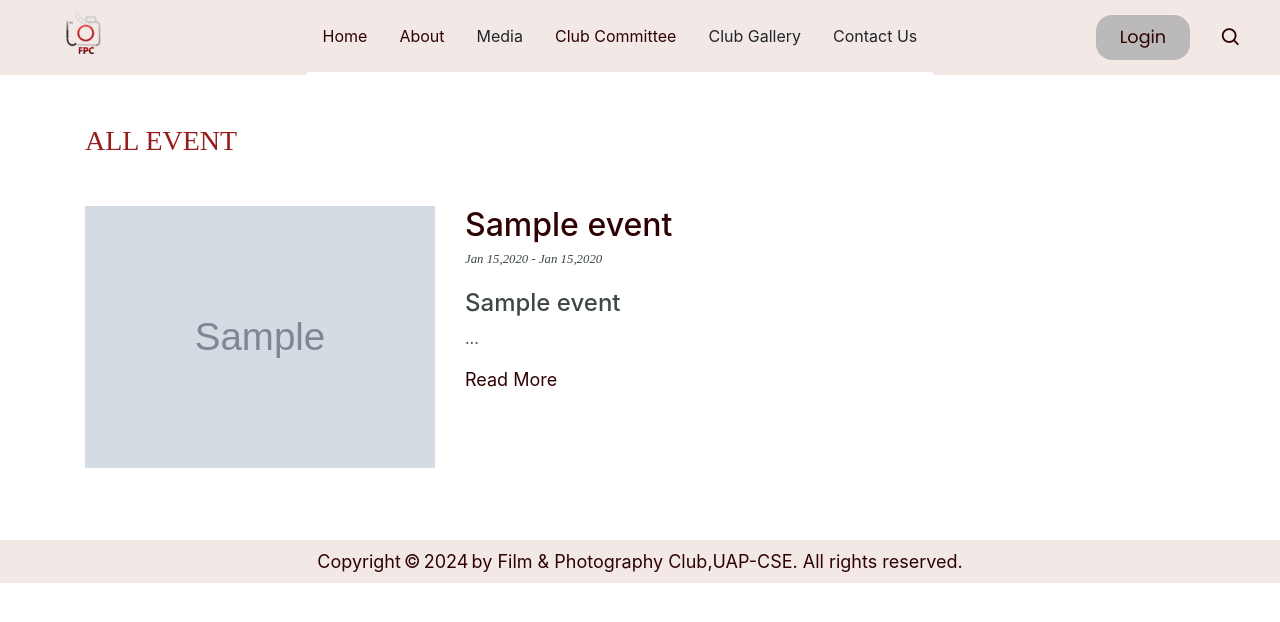
After one commit to ripa01/fpc, a Django app: page /event/ in a window 1280 px wide. The commit adds this page. Shown: the top 622 px of the page. Run offline with Django 4.2, Linux system fonts and the light colour scheme; tables that the repository leaves empty hold one stand-in row (values such as "Sample post"); grey boxes marked "Sample" are stand-in pictures; some libraries are stand-ins or nearby versions.

Commit message:
created event page html & added url in base.html

```diff
--- a/templates/base.html
+++ b/templates/base.html
@@ -72,7 +72,7 @@
                             <a href="{% url 'news' %}">News</a>
                         </li>
                         <li>
-                            <a href="#">Events</a>
+                            <a href="{% url 'event' %}">Events</a>
                         </li>
 
                         <li>
--- /dev/null
+++ b/templates/event/event.html
@@ -0,0 +1,116 @@
+{% extends 'base.html' %}
+{% load static %}
+{% block title %}FPC Events{% endblock title %}
+{% block style %}
+<link rel="stylesheet" href="{% static 'css/media/list_details.css' %}">
+<link rel="stylesheet" href="https://stackpath.bootstrapcdn.com/bootstrap/4.5.2/css/bootstrap.min.css">
+{% endblock %}
+
+{% block content %}
+<section class="main-content">
+    <div class="container body-content">
+
+        {% if request.user.is_authenticated %}
+        <div class="row">
+            <div class="col-md-12">
+                <div class="buttons" style="justify-content: flex-end;"> <button class="btn"><a
+                            href="{% url 'event_create' %}">Create New</a></button>
+                </div>
+            </div>
+        </div>
+
+        {% endif %}
+        <!-- Start Widget Section -->
+        <section class="row page-section">
+
+            <div class="col-sm-12 main-column events-page">
+                <h3 class="title-text-uper"> ALL event </h3>
+                {% for n in event %}
+                <article class="row" style="margin-bottom: 20px;">
+                    <div class="col-sm-4">
+                        <div class="post-image hover-box-container hb-effect-fade post-title">
+                            <a href="{% url 'event_details' n.id %}" class="hover-box" title="Insert Your Titles">
+                                <img src="{{ n.event_image.url }}">
+
+                                <div class="hover-box-content-container">
+                                    <div class="hover-box-content" style="margin-top: 28px;">
+                                        <em class="fa fa-link"></em>
+                                    </div>
+                                </div>
+                            </a>
+
+                        </div>
+                    </div>
+                    <div class="col-sm-8">
+                        <div class="post-title">
+                            <a href="{% url 'event_details' n.id %}" title="event title">
+                                <h2>{{ n.title }} </h2>
+                            </a>
+                            <div class="post-meta">
+                                <em class="date">{{ n.start_date|date:"M d,Y" }} - {{ n.end_date|date:"M d,Y" }}</em>
+                            </div>
+                        </div>
+                        <div class="post-excerpt">
+                            <p></p>
+                            <h4>{{ n.subtitle }}</h4>
+                            <div id="eventContent"> <p>   {{ n.content|safe }}</p></div>
+                            <a id="readMoreBtn" class="read-more" href="{% url 'event_details' n.id %}">Read More</button>
+                            <p></p>
+
+                            {% if request.user.is_authenticated %}
+
+                            <div class="buttons1">
+
+                                <button class="btn1"><a href="{% url 'event_update' n.id %}">Update</a></button>
+
+                                <button class="btn1"><a href="{% url 'event_delete' n.id %}">Delete</a></button>
+
+
+                            </div>
+
+                            {% endif %}
+                        </div>
+                    </div>
+                </article>
+
+                {% endfor %}
+
+            </div>
+
+        </section>
+
+    </div>
+</section>
+
+
+{% endblock content %}
+
+{% block script %}
+<script>// You can remove the DOMContentLoaded event listener since we are not manipulating the DOM directly
+    var eventContent = document.getElementById("eventContent");
+    var readMoreBtn = document.getElementById("readMoreBtn");
+
+    // Hide the excess content initially (This part is optional since the content will be loaded on a different page)
+    var content = eventContent.innerHTML;
+    var maxLength = Math.floor(content.length / 5); // Display only the first third
+    var truncatedContent = content.substring(0, maxLength) + '...';
+    var isTruncated = true;
+
+    eventContent.innerHTML = truncatedContent;
+
+    // Redirect to the event details page when the "Read More" button is clicked
+    readMoreBtn.addEventListener("click", function(event) {
+        // Prevent the default behavior of the link
+        event.preventDefault();
+
+        // Retrieve the URL from the href attribute of the link
+        var url = readMoreBtn.getAttribute("href");
+
+        // Redirect to the event details page
+        window.location.href = url;
+    });
+
+</script>
+
+
+{% endblock script %}
```
